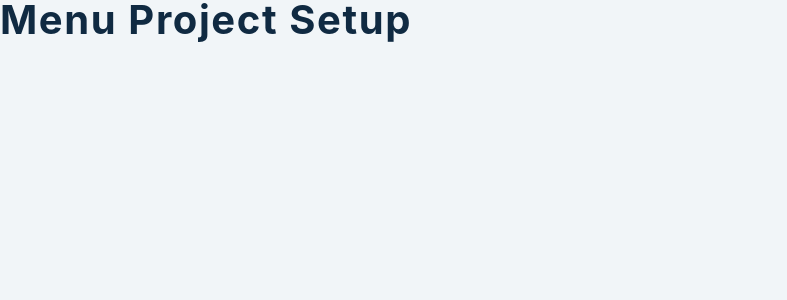
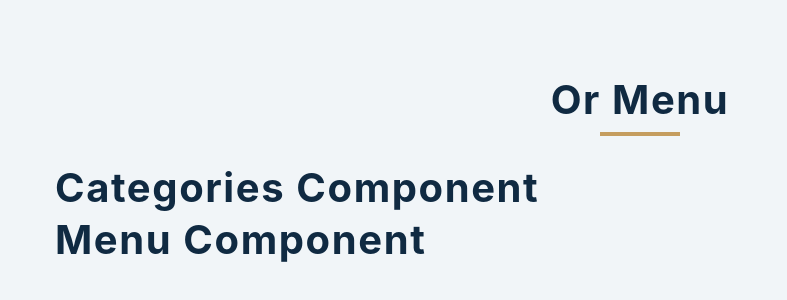
Before and after one commit to o0p/food-menu-react, a React (Create React App) app: page / in a window 1280 px wide. Shown: the top 300 px of the page, without its empty margins (0-787 px from the left). Built offline with nearby package versions, Linux system fonts and the light colour scheme.

Commit message:
Add App.js markup structure

```diff
--- a/src/App.js
+++ b/src/App.js
@@ -4,7 +4,21 @@
 import items from './data';
 
 function App() {
-  return <h2>menu project setup</h2>;
+  const [menuItems, setMenuItems] = useState(items);
+  const [categories, setCategories] = useState([]);
+
+  return (
+    <main>
+      <section className="menu section">
+        <div className="title">
+          <h2>or menu</h2>
+          <div className="underline"></div>
+        </div>
+        <Categories />
+        <Menu />
+      </section>
+    </main>
+  );
 }
 
 export default App;
```
